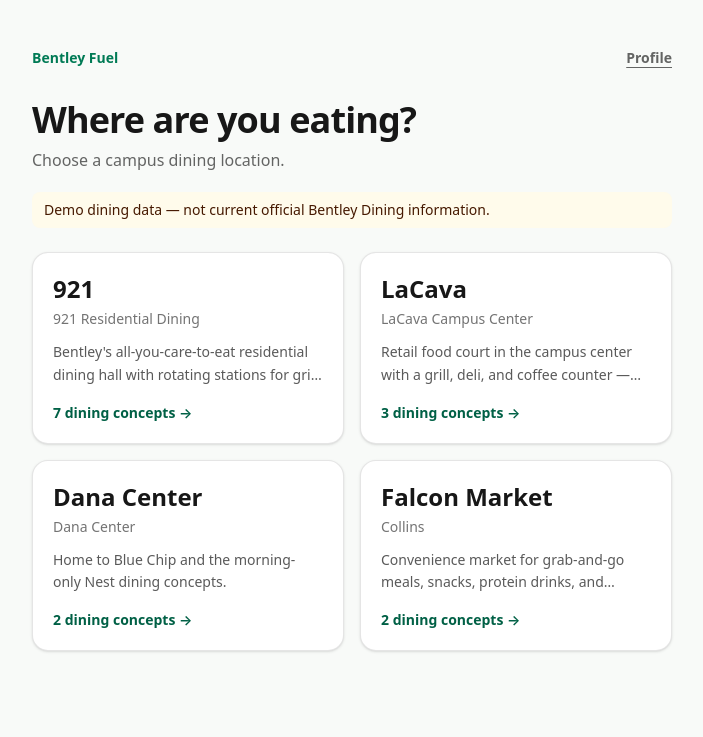
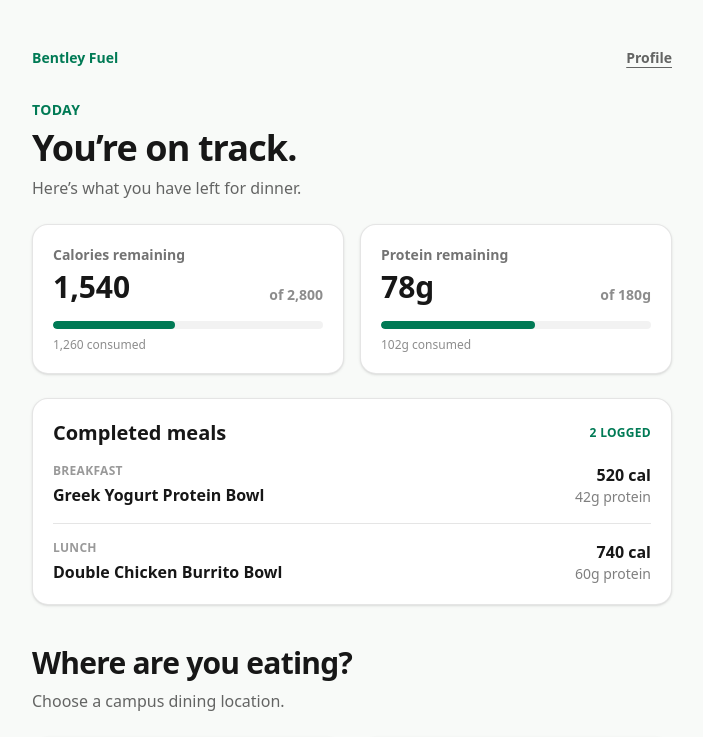
Before and after one commit to JamoV18/Bentley-Fuel, a Next.js app: page /dashboard in a window 1280 px wide. Shown: the top 737 px of the page, without its empty margins (288-991 px from the left). Built offline with nearby package versions, Linux system fonts and the light colour scheme.

Commit message:
Show reversible recording-day nutrition state on dashboard

```diff
--- a/src/app/dashboard/page.tsx
+++ b/src/app/dashboard/page.tsx
@@ -1,4 +1,5 @@
 import Link from "next/link";
+import { RECORDING_DEMO_ENABLED, recordingDemoDay } from "@/lib/recordingDemo";
 import { getDiningProvider } from "@/services";
 
 export default async function DashboardPage() {
@@ -9,15 +10,79 @@ export default async function DashboardPage() {
     stationCount: (await provider.getStations(location.id)).length,
   })));
 
+  const calorieProgress = Math.round((recordingDemoDay.consumed.calories / recordingDemoDay.targets.calories) * 100);
+  const proteinProgress = Math.round((recordingDemoDay.consumed.protein / recordingDemoDay.targets.protein) * 100);
+
   return (
     <main className="mx-auto w-full max-w-2xl flex-1 px-4 py-7 sm:py-12">
       <header className="flex items-center justify-between gap-4">
         <p className="text-sm font-bold text-emerald-700">Bentley Fuel</p>
         <Link href="/profile-summary" className="text-sm font-semibold text-black/60 underline underline-offset-4">Profile</Link>
       </header>
-      <h1 className="mt-8 text-4xl font-bold tracking-tight">Where are you eating?</h1>
+
+      {RECORDING_DEMO_ENABLED && (
+        <section className="mt-8" aria-labelledby="today-heading">
+          <p className="text-sm font-bold uppercase tracking-wide text-emerald-700">Today</p>
+          <h1 id="today-heading" className="mt-2 text-4xl font-bold tracking-tight">You’re on track.</h1>
+          <p className="mt-2 text-black/60">Here’s what you have left for dinner.</p>
+
+          <div className="mt-6 grid gap-4 sm:grid-cols-2">
+            <article className="rounded-2xl border border-black/10 bg-white p-5 shadow-sm">
+              <div className="flex items-end justify-between gap-3">
+                <div>
+                  <p className="text-sm font-semibold text-black/55">Calories remaining</p>
+                  <p className="mt-1 text-3xl font-bold">{recordingDemoDay.remaining.calories.toLocaleString()}</p>
+                </div>
+                <p className="text-sm font-semibold text-black/45">of {recordingDemoDay.targets.calories.toLocaleString()}</p>
+              </div>
+              <div className="mt-4 h-2 overflow-hidden rounded-full bg-black/5">
+                <div className="h-full rounded-full bg-emerald-700" style={{ width: `${calorieProgress}%` }} />
+              </div>
+              <p className="mt-2 text-xs text-black/45">{recordingDemoDay.consumed.calories.toLocaleString()} consumed</p>
+            </article>
+
+            <article className="rounded-2xl border border-black/10 bg-white p-5 shadow-sm">
+              <div className="flex items-end justify-between gap-3">
+                <div>
+                  <p className="text-sm font-semibold text-black/55">Protein remaining</p>
+                  <p className="mt-1 text-3xl font-bold">{recordingDemoDay.remaining.protein}g</p>
+                </div>
+                <p className="text-sm font-semibold text-black/45">of {recordingDemoDay.targets.protein}g</p>
+              </div>
+              <div className="mt-4 h-2 overflow-hidden rounded-full bg-black/5">
+                <div className="h-full rounded-full bg-emerald-700" style={{ width: `${proteinProgress}%` }} />
+              </div>
+              <p className="mt-2 text-xs text-black/45">{recordingDemoDay.consumed.protein}g consumed</p>
+            </article>
+          </div>
+
+          <section className="mt-6 rounded-2xl border border-black/10 bg-white p-5 shadow-sm" aria-labelledby="completed-heading">
+            <div className="flex items-center justify-between gap-4">
+              <h2 id="completed-heading" className="text-xl font-bold">Completed meals</h2>
+              <span className="text-xs font-bold uppercase tracking-wide text-emerald-700">2 logged</span>
+            </div>
+            <div className="mt-4 divide-y divide-black/10">
+              {recordingDemoDay.completedMeals.map((meal) => (
+                <article key={meal.id} className="flex items-center justify-between gap-4 py-4 first:pt-0 last:pb-0">
+                  <div>
+                    <p className="text-xs font-bold uppercase tracking-wide text-black/40">{meal.mealType}</p>
+                    <h3 className="mt-1 font-bold">{meal.name}</h3>
+                  </div>
+                  <div className="shrink-0 text-right">
+                    <p className="font-bold">{meal.calories} cal</p>
+                    <p className="text-sm text-black/50">{meal.protein}g protein</p>
+                  </div>
+                </article>
+              ))}
+            </div>
+          </section>
+        </section>
+      )}
+
+      <section className={RECORDING_DEMO_ENABLED ? "mt-10" : "mt-8"}>
+        <h1 className={`${RECORDING_DEMO_ENABLED ? "text-3xl" : "text-4xl"} font-bold tracking-tight`}>Where are you eating?</h1>
         <p className="mt-2 text-black/60">Choose a campus dining location.</p>
-      {provider.dataStatus === "mock" && (
+        {provider.dataStatus === "mock" && !RECORDING_DEMO_ENABLED && (
           <p className="mt-5 rounded-lg bg-amber-50 px-3 py-2 text-sm text-amber-950">
             Demo dining data — not current official Bentley Dining information.
           </p>
@@ -32,6 +97,7 @@ export default async function DashboardPage() {
             </Link>
           ))}
         </div>
+      </section>
     </main>
   );
 }
```
Lines whose indentation alone changed are shown as unchanged.
